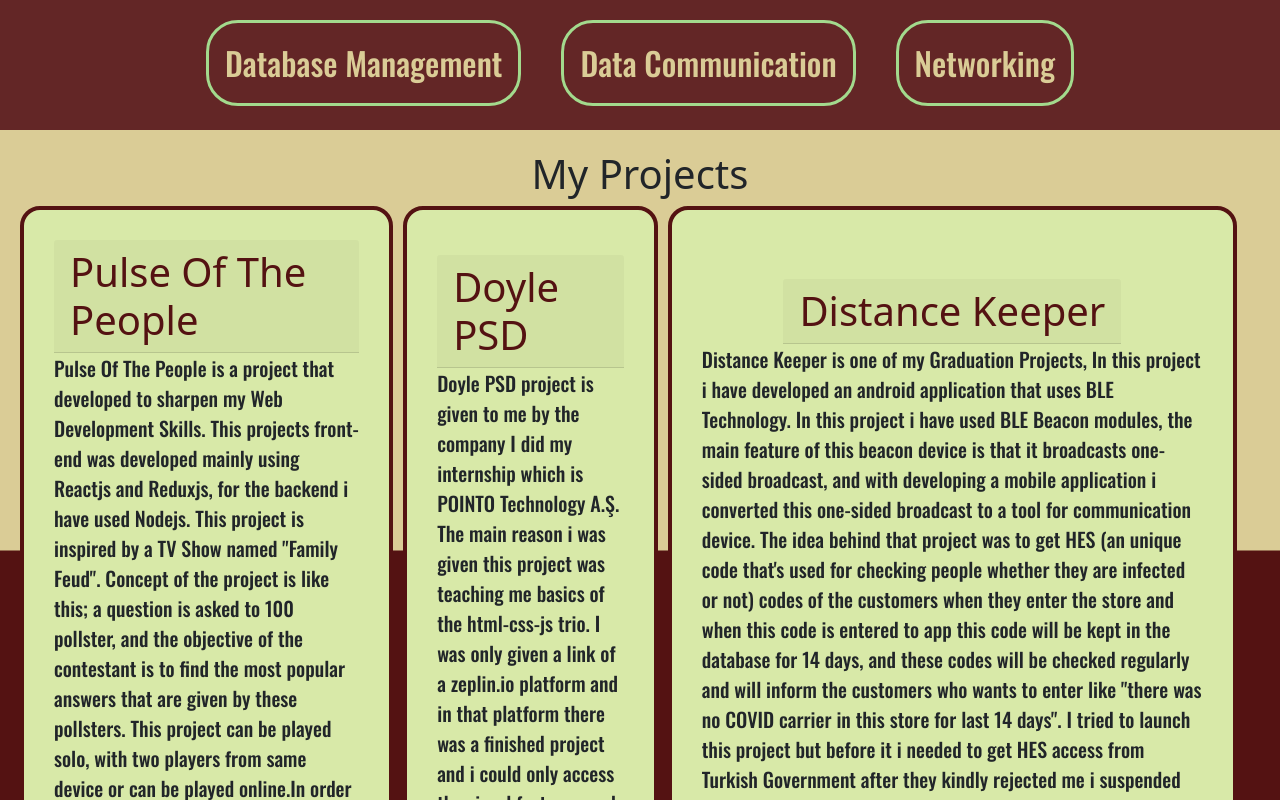
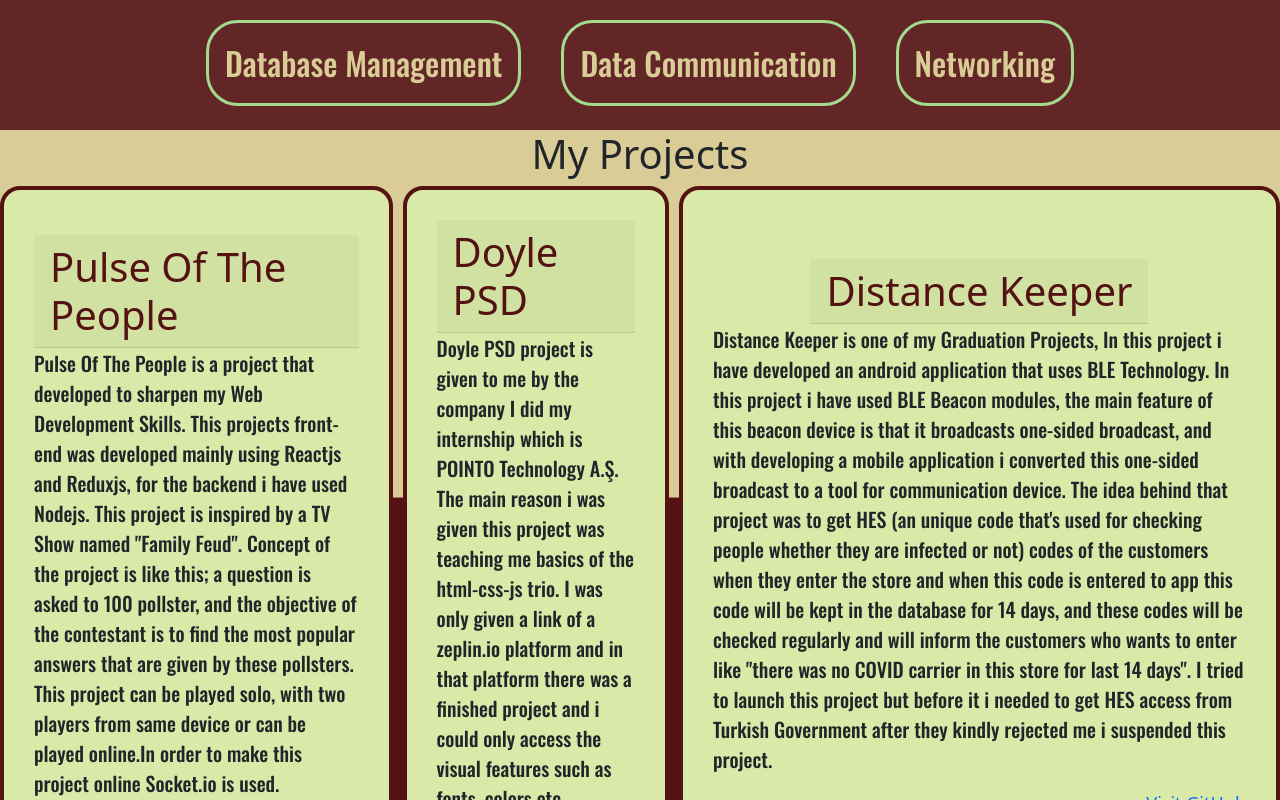
Before and after one commit to NazimhanFicici/personal-site, a React (Create React App) app: page /more in a window 1280 px wide. Shown: the part 2280-3080 px from the top of the page. Built offline with nearby package versions, Linux system fonts and the light colour scheme.

Commit message:
swiper-added

```diff
--- a/package.json
+++ b/package.json
@@ -12,6 +12,7 @@
     "react-router-dom": "^6.2.1",
     "react-router-hash-link": "^2.4.3",
     "react-scripts": "5.0.0",
+    "swiper": "^8.0.2",
     "web-vitals": "^2.1.4"
   },
   "scripts": {
--- a/public/index.html
+++ b/public/index.html
@@ -5,8 +5,9 @@
     <link rel="icon" href="%PUBLIC_URL%/favicon.ico" />
     <link rel="preconnect" href="https://fonts.googleapis.com">
     <link rel="preconnect" href="https://fonts.gstatic.com" crossorigin>
+    <link rel="stylesheet" href="https://unpkg.com/swiper@8/swiper-bundle.min.css"/>
     <link href="https://fonts.googleapis.com/css2?family=Cinzel:wght@600&family=Noto+Serif&family=Oswald:wght@500&family=Playfair+Display:wght@600&family=Work+Sans:wght@500&display=swap" rel="stylesheet">
-    <script src="https://kit.fontawesome.com/0809b1abc7.js" crossorigin="anonymous"></script>
+
     <meta name="theme-color" content="#000000" />
     <meta
       name="description"
@@ -42,5 +43,6 @@
       To begin the development, run `npm start` or `yarn start`.
       To create a production bundle, use `npm run build` or `yarn build`.
     -->
+    <script src="https://kit.fontawesome.com/0809b1abc7.js" crossorigin="anonymous"></script>
   </body>
 </html>
--- a/src/App.css
+++ b/src/App.css
@@ -21,10 +21,10 @@
     flex: 1;
   }
   .projects-group1{
-    flex-wrap: wrap;
+    flex-direction: column;
   }
   .projects-group2{
-    flex-wrap: wrap;
+    flex-direction: column;
   }
 
 }
@@ -55,10 +55,10 @@
     flex: auto;
   }
   .projects-group1{
-    flex-wrap: nowrap;
+    flex-direction: row;
   }
   .projects-group2{
-    flex-wrap: nowrap;
+    flex-direction: row;
   }
 
 }
@@ -303,7 +303,6 @@ a.anchor{
 .projects-group1{
   flex:1;
   display: flex;
-  flex-direction: row;
   justify-content: space-around;
   /* flex-wrap: wrap; */
   gap: 10px;
--- a/src/components/projects/index.js
+++ b/src/components/projects/index.js
@@ -1,14 +1,23 @@
 import React from 'react'
+import { Swiper, SwiperSlide } from 'swiper/react';
+import 'swiper/css';
 
 function Projects() {
     return (
-        <div className='projects-main'>
+        <div className='projects-main swiper'>
             <a className="anchor" id="projects"></a>
             <input type="radio" name="dot" id="one"></input>
             <input type="radio" name="dot" id="two"></input>
                 <h2>My Projects</h2>
-            <div className='projects-cardgroup'>
-                <div className='projects-group1'>
+            <div className='projects-cardgroup swiper-wrapper'>
+            <Swiper
+                spaceBetween={50}
+                slidesPerView={1}
+                onSlideChange={() => console.log('slide change')}
+                onSwiper={(swiper) => console.log(swiper)}
+            >
+                <SwiperSlide>
+                    <div className='projects-group1 swiper-slide'>
                         <div className='projects-card'>
                             <h1 className='card-header'>Pulse Of The People</h1>
                             <p className='card-content'>Pulse Of The People is a project that developed to sharpen my Web Development Skills.
@@ -41,8 +50,9 @@ function Projects() {
                             <a className="viewMore" href='https://github.com/NazimhanFicici/Distance-keeper'>Visit GitHub</a>
                         </div>
                     </div>
-
-                <div className='projects-group2'>
+                </SwiperSlide>
+                <SwiperSlide>
+                    <div className='projects-group2 swiper-slide'>
                     <div className='projects-card'>
                                 <h1 className='card-header'>eVision</h1>
                                 <p className='card-content'>eVision is one of my Graduation Projects, in this project i developed a mobile application and used the same beacon device that i used on "Distance Keeper" project
@@ -68,6 +78,8 @@ function Projects() {
                                 <a className="viewMore" href='https://github.com/NazimhanFicici/2d-chicken-game'>Visit GitHub</a>
                             </div>
                     </div>
+                </SwiperSlide>
+            </Swiper>
             </div>
             <div className='cards-button'>
                 <label htmlFor="one" className="one active">
```
Also changed, not shown: 1 other file (tests, documents, lock files or other folders). Lines whose indentation alone changed are shown as unchanged.
